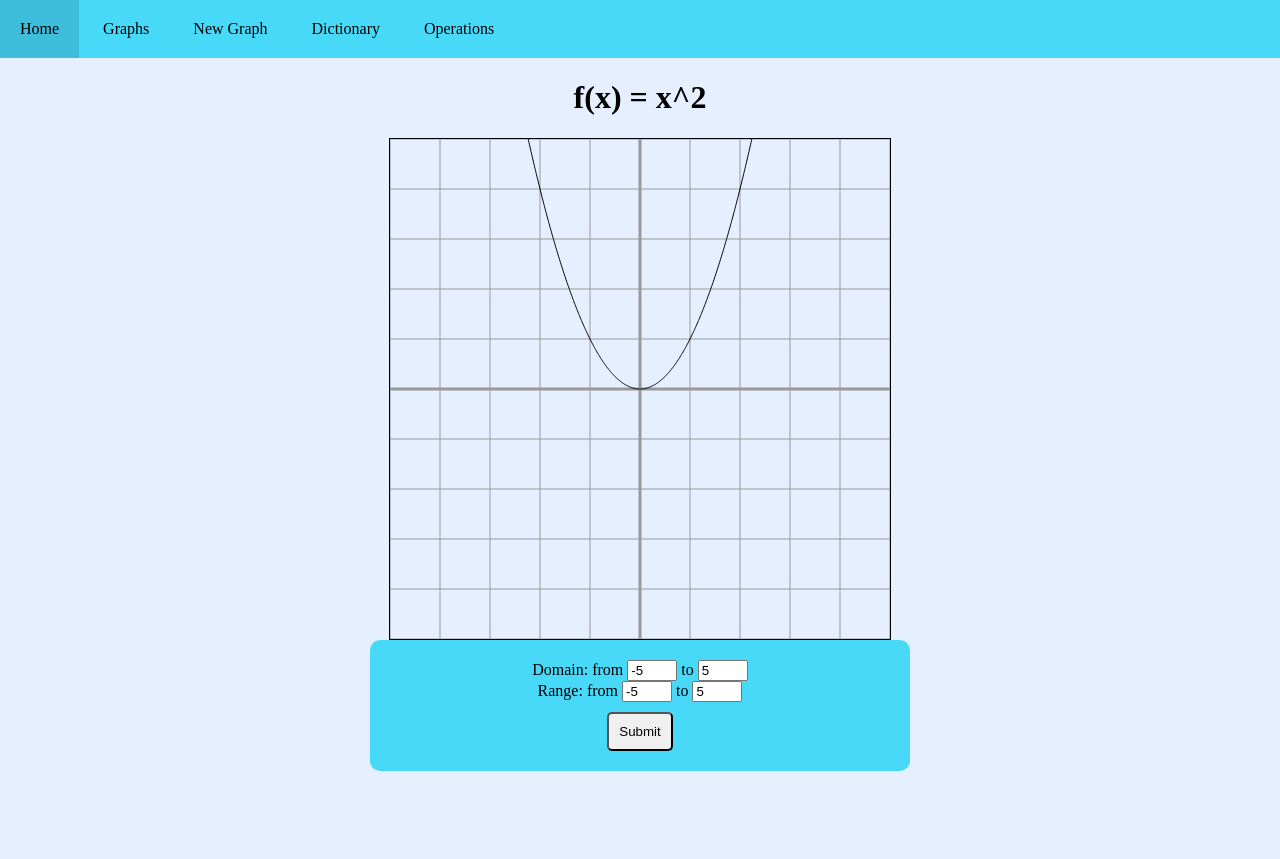
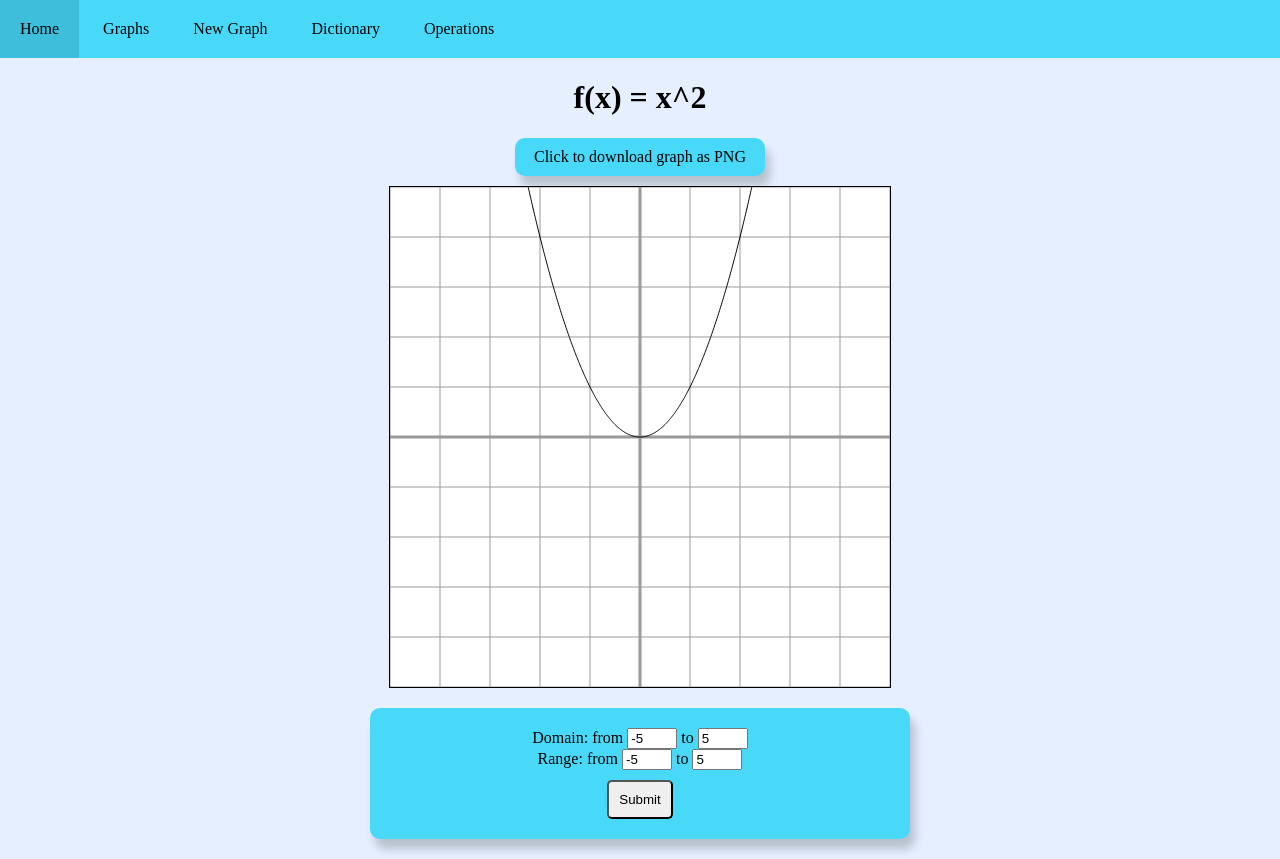
Before and after one commit to ExtantDesperado/graphapp, a Django app: page /grapher/1/ in a window 1280 px wide. Before the commit the page ends 771 px from the top, so only its background shows below. Run offline with Django 3.2, Linux system fonts and the light colour scheme; data comes from the database, SQL or seed files in the repository; both versions use the stored data as it was after the commit.

Commit message:
Added a graph download feature, and added the database to the repo.

```diff
--- a/grapher/static/grapher/style.css
+++ b/grapher/static/grapher/style.css
@@ -86,6 +86,7 @@ body {
     position: relative;
     top: 50%;
     transform: translateY(-75%);
+    box-shadow: 5px 10px 10px rgba(0,0,0,0.2);
 }
 
 table {
@@ -107,6 +108,9 @@ td, th {
     background-color: #48d9f9;
     border-radius: 10px;
     position: relative;
+    margin-top: 20px;
+    margin-bottom: 20px;
+    box-shadow: 5px 10px 10px rgba(0,0,0,0.2);
 }
 
 #graphform input[type="text"] {
@@ -118,3 +122,21 @@ input[type="submit"] {
     padding: 10px;
     border-radius: 5px;
 }
+
+#dlDiv {
+    text-align: center;
+    margin: auto;
+    width: 250px;
+    background-color: #48d9f9;
+    border-radius: 10px;
+    margin-bottom: 10px;
+    box-shadow: 5px 10px 10px rgba(0,0,0,0.2);
+}
+
+#dlLink {
+    display: block;
+    text-decoration: none;
+    color: black;
+    padding-top: 10px;
+    padding-bottom: 10px;
+}
--- a/grapher/templates/grapher/graph_page.html
+++ b/grapher/templates/grapher/graph_page.html
@@ -25,6 +25,8 @@
         </ul>
 
         <h1>f(x) = {{ function.name }}</h1>
+
+        <div id="dlDiv"><a id="dlLink">Click to download graph as PNG</a></div>
 
         <canvas id="canvas" width="500" height="500" style="border: 1px solid black;"></canvas>
 
@@ -73,6 +75,11 @@
             }
 
             function drawAxes() {
+                context.beginPath();
+                context.rect(0, 0, canvas.width, canvas.height);
+                context.fillStyle = "white";
+                context.fill();
+
                 context.strokeStyle = "#999999";
                 context.lineWidth = 3;
                 context.beginPath();
@@ -104,6 +111,11 @@
 
             drawAxes();
             drawGraph();
+
+            var dlLink = document.getElementById("dlLink");
+            dlLink.href = canvas.toDataURL("image/png");
+            dlLink.download = "graph_img";
+            dlLink.dataset.downloadurl = ["image/png", dlLink.download, dlLink.href].join(':');
         </script>
     </body>
 </html>
```
Also changed, not shown: db.sqlite3 (added).
